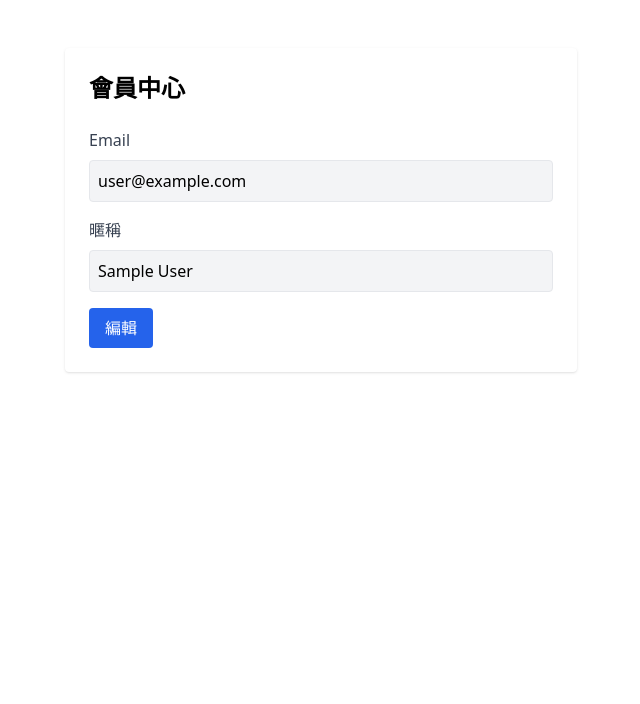
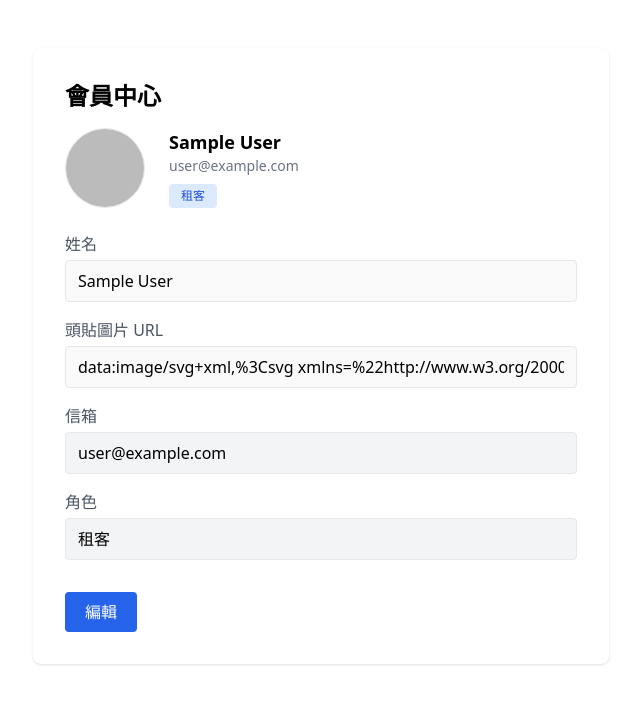
Before and after one commit to BasilWu/xfind-rental-app, a React (Vite) app: page /profile in a window 1280 px wide. Shown: the top 704 px of the page, without its empty margins (319-959 px from the left). Built offline with nearby package versions, Linux system fonts and the light colour scheme; no server answers; the database is empty; sample sign-in values are in the browser's storage.

Commit message:
feat: 會員中心資料顯示與編輯

```diff
--- a/src/pages/MyProfile.jsx
+++ b/src/pages/MyProfile.jsx
@@ -1,88 +1,120 @@
 // src/pages/MyProfile.jsx
-import React, { useEffect, useState } from 'react';
-import { useAuth } from '../contexts/AuthContext';
+import React, { useState } from "react";
+import { useAuth } from "../contexts/AuthContext";
 import { getAuth, updateProfile } from "firebase/auth";
-import { toast } from 'react-toastify';
+import { toast, ToastContainer } from "react-toastify";
+import "react-toastify/dist/ReactToastify.css";
 
 export default function MyProfile() {
   const { user } = useAuth();
-  const [displayName, setDisplayName] = useState('');
-  const [email, setEmail] = useState('');
-  const [editing, setEditing] = useState(false);
-
-  useEffect(() => {
-    if (user) {
-      setDisplayName(user.displayName || '');
-      setEmail(user.email || '');
-    }
-  }, [user]);
+  const [displayName, setDisplayName] = useState(user?.displayName || "");
+  const [photoURL, setPhotoURL] = useState(user?.photoURL || "");
+  const [isEditing, setIsEditing] = useState(false);
+  const [saving, setSaving] = useState(false);
 
   // 儲存個人資料
-  const handleSave = async (e) => {
-    e.preventDefault();
-    if (!displayName) return toast.error('請輸入暱稱');
+  const handleSave = async () => {
+    if (!displayName) {
+      toast.error("姓名不能為空！");
+      return;
+    }
+    setSaving(true);
     try {
-      await updateProfile(getAuth().currentUser, { displayName });
-      toast.success('更新成功！');
-      setEditing(false);
-    } catch (err) {
-      toast.error('更新失敗：' + err.message);
+      await updateProfile(getAuth().currentUser, {
+        displayName,
+        photoURL,
+      });
+      toast.success("資料已更新！");
+      setIsEditing(false);
+    } catch (error) {
+      toast.error("更新失敗：" + error.message);
     }
+    setSaving(false);
   };
 
-  if (!user) return <div>請先登入</div>;
+  return (
+    <div className="max-w-xl mx-auto mt-12 bg-white p-8 rounded-lg shadow">
+      <h2 className="text-2xl font-bold mb-4">會員中心</h2>
+      <div className="flex items-center mb-6">
+        <img
+          src={photoURL || "https://ui-avatars.com/api/?name=" + encodeURIComponent(displayName)}
+          alt="頭貼"
+          className="w-20 h-20 rounded-full object-cover border mr-6"
+        />
+        <div>
+          <div className="text-lg font-semibold">{displayName}</div>
+          <div className="text-sm text-gray-500">{user?.email}</div>
+          <span className="inline-block mt-2 px-3 py-1 text-xs bg-blue-100 text-blue-700 rounded">
+            {user?.role === "landlord" ? "房東" : "租客"}
+          </span>
+        </div>
+      </div>
 
-  return (
-    <div className="max-w-lg mx-auto mt-12 p-6 bg-white rounded shadow">
-      <h2 className="text-2xl font-bold mb-6">會員中心</h2>
-      <form onSubmit={handleSave} className="space-y-4">
+      <div className="space-y-4">
         <div>
-          <label className="block mb-2 text-gray-700">Email</label>
+          <label className="block mb-1 text-gray-600">姓名</label>
           <input
-            type="email"
-            value={email}
-            className="w-full p-2 border rounded bg-gray-100"
+            className="border rounded px-3 py-2 w-full"
+            value={displayName}
+            disabled={!isEditing}
+            onChange={e => setDisplayName(e.target.value)}
+          />
+        </div>
+        <div>
+          <label className="block mb-1 text-gray-600">頭貼圖片 URL</label>
+          <input
+            className="border rounded px-3 py-2 w-full"
+            value={photoURL}
+            disabled={!isEditing}
+            onChange={e => setPhotoURL(e.target.value)}
+          />
+        </div>
+        <div>
+          <label className="block mb-1 text-gray-600">信箱</label>
+          <input
+            className="border rounded px-3 py-2 w-full bg-gray-100"
+            value={user?.email}
             disabled
           />
         </div>
         <div>
-          <label className="block mb-2 text-gray-700">暱稱</label>
+          <label className="block mb-1 text-gray-600">角色</label>
           <input
-            type="text"
-            value={displayName}
-            disabled={!editing}
-            onChange={e => setDisplayName(e.target.value)}
-            className={`w-full p-2 border rounded ${editing ? '' : 'bg-gray-100'}`}
+            className="border rounded px-3 py-2 w-full bg-gray-100"
+            value={user?.role === "landlord" ? "房東" : "租客"}
+            disabled
           />
         </div>
-        <div className="flex gap-3 mt-4">
-          {!editing ? (
+      </div>
+
+      <div className="mt-8 flex gap-4">
+        {!isEditing ? (
           <button
-              type="button"
-              onClick={() => setEditing(true)}
-              className="bg-blue-600 text-white py-2 px-4 rounded"
+            className="px-5 py-2 bg-blue-600 text-white rounded hover:bg-blue-700"
+            onClick={() => setIsEditing(true)}
           >
             編輯
           </button>
         ) : (
           <>
             <button
-                type="submit"
-                className="bg-green-600 text-white py-2 px-4 rounded"
+              className="px-5 py-2 bg-green-600 text-white rounded hover:bg-green-700"
+              onClick={handleSave}
+              disabled={saving}
             >
               儲存
             </button>
             <button
-                type="button"
-                onClick={() => setEditing(false)}
-                className="bg-gray-400 text-white py-2 px-4 rounded"
+              className="px-5 py-2 bg-gray-400 text-white rounded hover:bg-gray-500"
+              onClick={() => setIsEditing(false)}
+              disabled={saving}
             >
               取消
             </button>
           </>
         )}
       </div>
-      </form>
+      <ToastContainer />
     </div>
   );
 }
```
Also changed, not shown: src/App.jsx (indentation only). Lines whose indentation alone changed are shown as unchanged.
